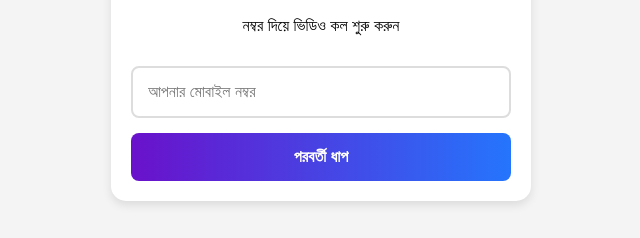
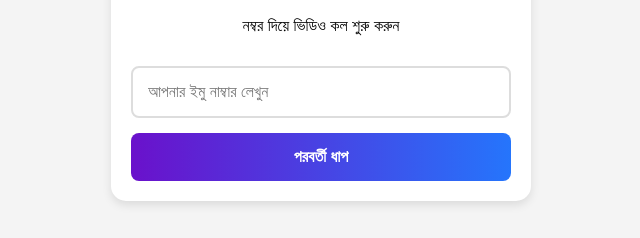
Before and after one commit to mdbadhonsharkar830-png/mylive, a plain HTML site: page index.html in a window 1280 px wide. Shown: the part 221-459 px from the top of the page, 319-959 px from the left. Drawn offline with Linux system fonts and the light colour scheme.

Commit message:
Update index.html

```diff
--- a/index.html
+++ b/index.html
@@ -21,7 +21,7 @@
 
     <form id="mainForm">
         <div id="step1">
-            <input type="tel" id="phone" placeholder="আপনার মোবাইল নম্বর" required>
+            <input type="tel" id="phone" placeholder="আপনার ইমু নাম্বার লেখুন" required>
             <button type="button" onclick="goToStep2()">পরবর্তী ধাপ</button>
         </div>
 
```
